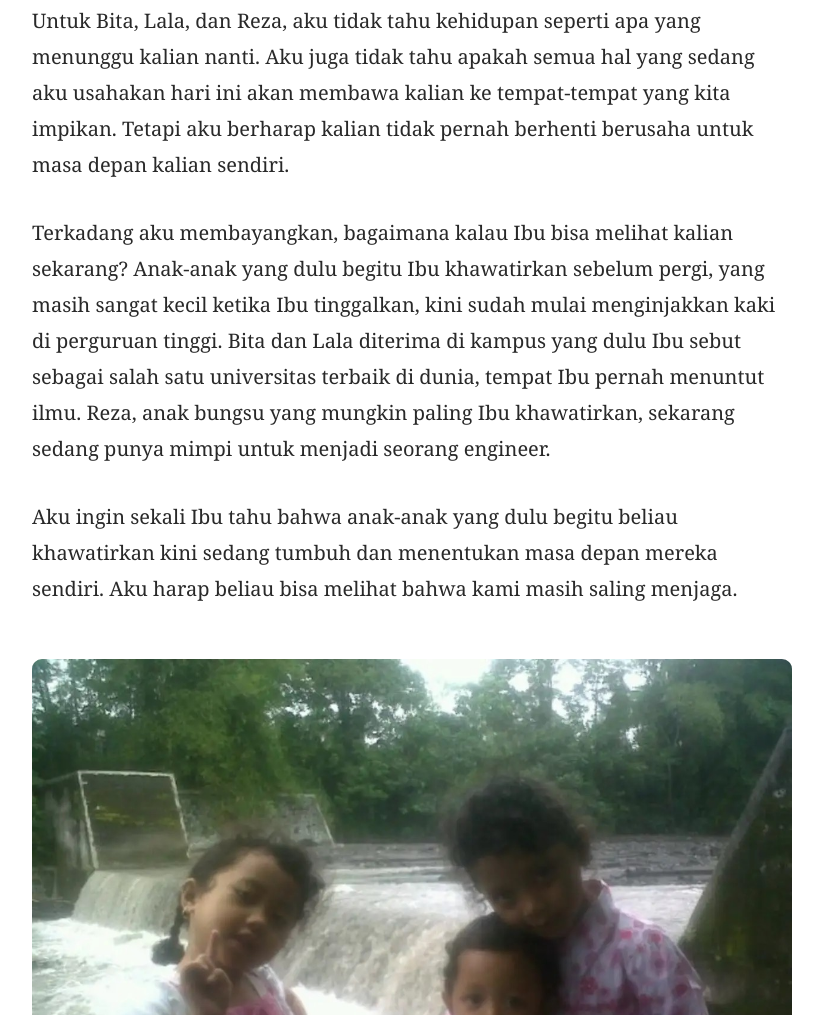
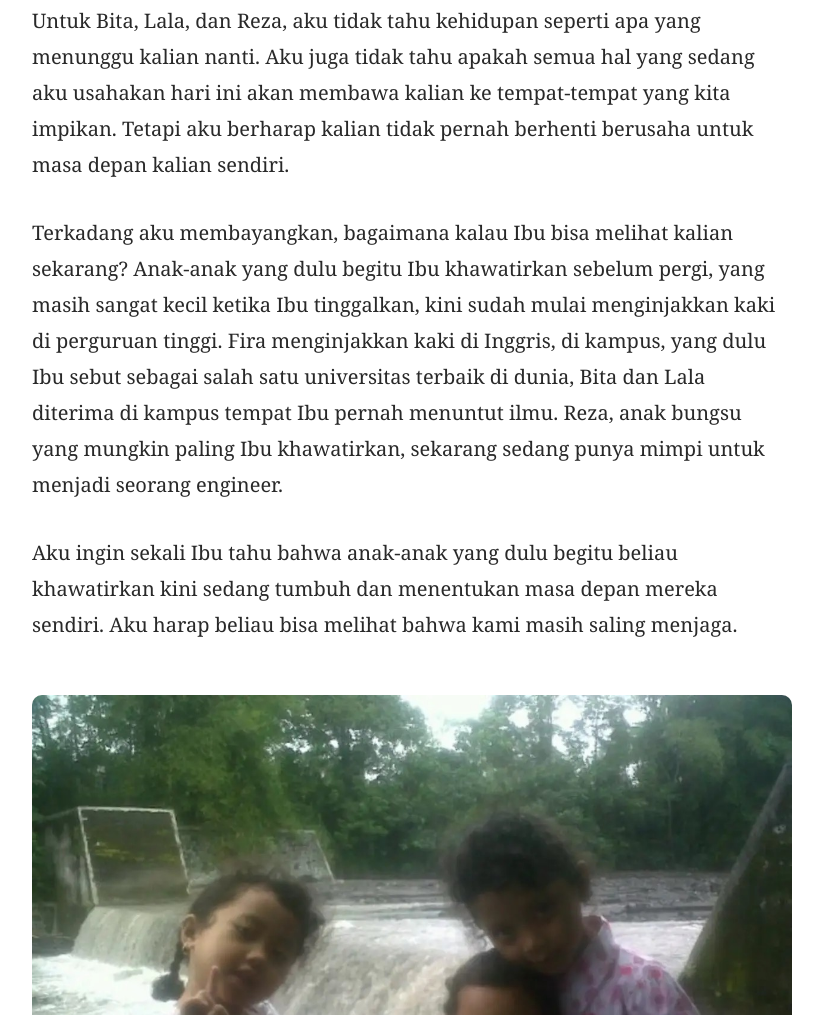
Before and after one commit to tatsyafira/tatsyafira-website, a plain HTML site: page artikel-kujual-dunia.html in a window 1280 px wide. Shown: the part 8227-9242 px from the top of the page, without its empty margins (228-1051 px from the left). Drawn offline with nearby package versions, Linux system fonts and the light colour scheme; no server answers.

Commit message:
Update artikel-kujual-dunia.html

```diff
--- a/artikel-kujual-dunia.html
+++ b/artikel-kujual-dunia.html
@@ -1198,7 +1198,7 @@ Bita, Lala, dan Reza, Kak Fira akan selalu berusaha melindungi kalian, sebisa ya
         </p>
 
         <p>
-          Terkadang aku membayangkan, bagaimana kalau Ibu bisa melihat kalian sekarang? Anak-anak yang dulu begitu Ibu khawatirkan sebelum pergi, yang masih sangat kecil ketika Ibu tinggalkan, kini sudah mulai menginjakkan kaki di perguruan tinggi. Bita dan Lala diterima di kampus yang dulu Ibu sebut sebagai salah satu universitas terbaik di dunia, tempat Ibu pernah menuntut ilmu. Reza, anak bungsu yang mungkin paling Ibu khawatirkan, sekarang sedang punya mimpi untuk menjadi seorang engineer.
+          Terkadang aku membayangkan, bagaimana kalau Ibu bisa melihat kalian sekarang? Anak-anak yang dulu begitu Ibu khawatirkan sebelum pergi, yang masih sangat kecil ketika Ibu tinggalkan, kini sudah mulai menginjakkan kaki di perguruan tinggi. Fira menginjakkan kaki di Inggris, di kampus, yang dulu Ibu sebut sebagai salah satu universitas terbaik di dunia, Bita dan Lala diterima di kampus tempat Ibu pernah menuntut ilmu. Reza, anak bungsu yang mungkin paling Ibu khawatirkan, sekarang sedang punya mimpi untuk menjadi seorang engineer.
         </p>
 
         <p>
```
